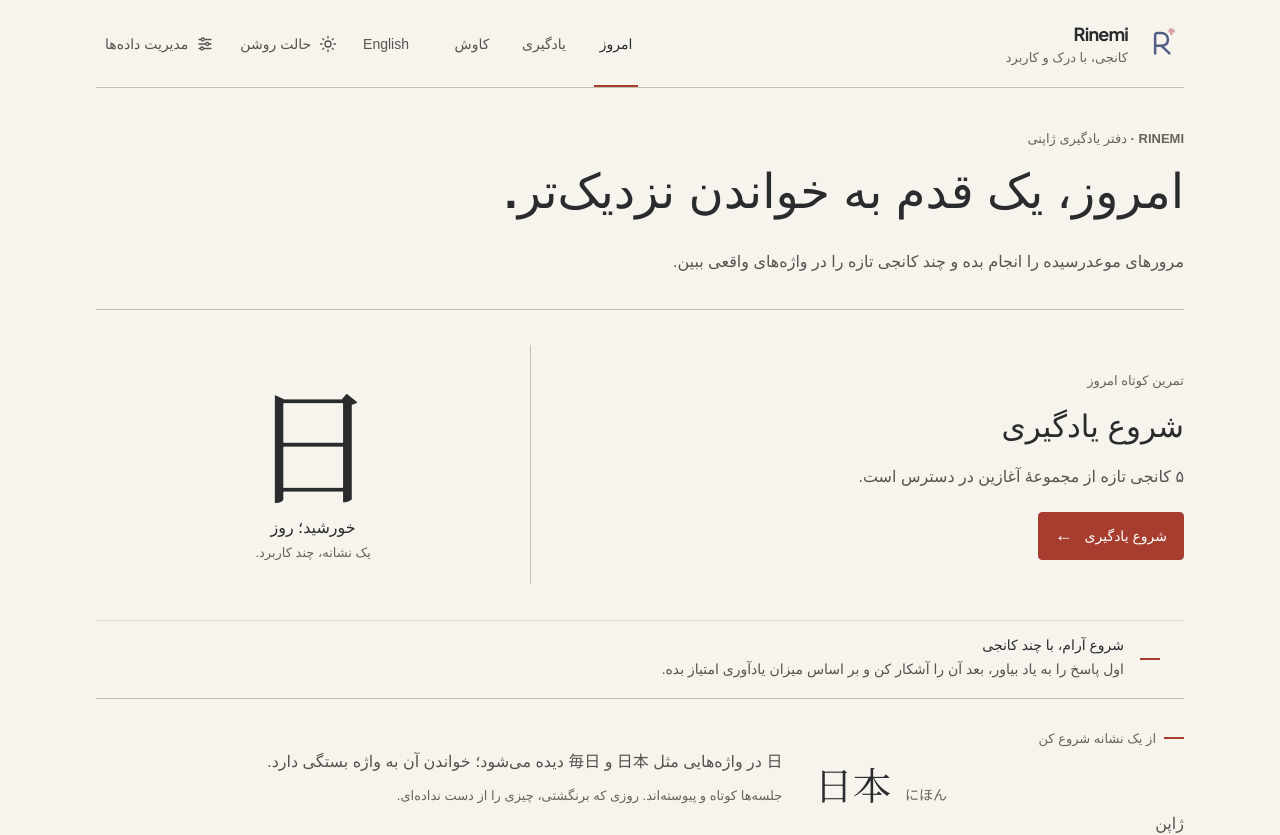
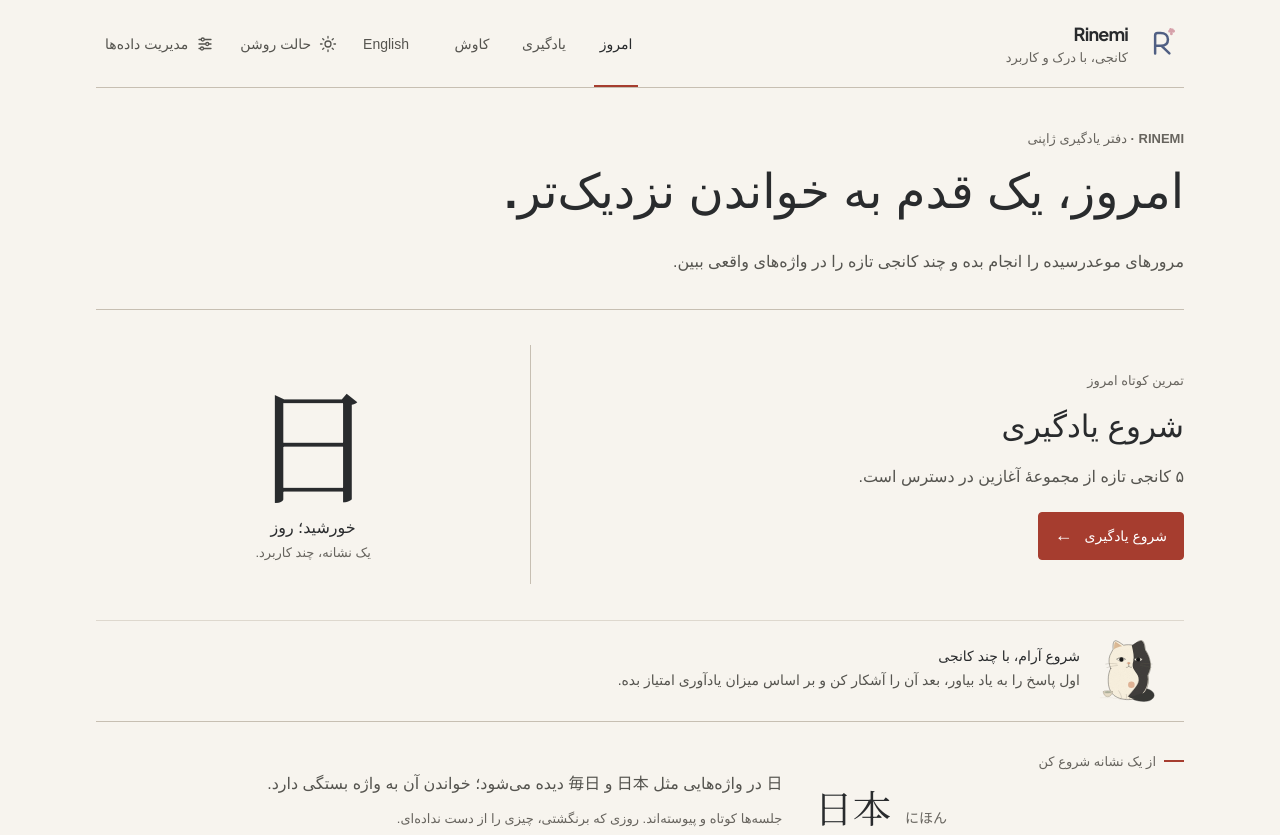
Before and after one commit to ArdKam/Rinemi2, a React (Vite) app: page / in a window 1280 px wide. Shown: the top 835 px of the page. Built offline with nearby package versions, Linux system fonts and the light colour scheme; a small style sheet from the web is missing; what ts-fsrs would draw is missing.

Commit message:
fix: show mascot in first-session guidance

```diff
--- a/src/App.tsx
+++ b/src/App.tsx
@@ -17,7 +17,7 @@ const BY_CHARACTER = new Map(KANJI.map(item => [item.character, item]));
 const TOPIC_MEMBERS = new Map(TOPICS.map(topic => [topic.id, new Set(topic.characters.trim().split(/\s+/))]));
 const BRAND_MARK_LIGHT = `${import.meta.env.BASE_URL}brand/rinemi-mark.svg`;
 const BRAND_MARK_DARK = `${import.meta.env.BASE_URL}brand/rinemi-mark-dark.svg`;
-const MASCOT_EMPTY_IMAGE = `${import.meta.env.BASE_URL}mascot/rinemi-cat-tea.svg`;
+const MASCOT_IMAGE = `${import.meta.env.BASE_URL}mascot/rinemi-cat-tea.svg`;
 
 const COPY = {
   fa: {
@@ -616,7 +616,7 @@ export default function App() {
             </div>
             <div className="hero-kanji"><span className="hero-kanji-glyph" lang="ja">日</span><span className="hero-kanji-label">{t.sun}</span><span className="hero-kanji-note">{isFa ? "یک نشانه، چند کاربرد." : "One character, several uses."}</span></div>
           </div>
-          {isFirstSession ? <div className="first-session-note"><span className="first-session-mark" aria-hidden="true">一</span><div><strong>{t.firstSessionTitle}</strong><span>{t.firstSessionText}</span></div></div> : <div className="overview-metrics">
+          {isFirstSession ? <div className="first-session-note"><img className="mascot-first-session-illustration" src={MASCOT_IMAGE} alt="" aria-hidden="true" width={64} height={68} decoding="async" /><div><strong>{t.firstSessionTitle}</strong><span>{t.firstSessionText}</span></div></div> : <div className="overview-metrics">
             <div><strong>{fmt(dueCount, language)}</strong><span>{t.due}</span></div>
             <div><strong>{fmt(learnedCount, language)}</strong><span>{t.learned}</span></div>
             <div><strong>{fmt(store.bookmarks.length, language)}</strong><span>{t.saved}</span></div>
@@ -643,7 +643,7 @@ export default function App() {
               <div className="rating-area"><p>{t.askRating}</p><div className="rating-grid" dir="ltr">{(["Again", "Hard", "Good", "Easy"] as const).map((rating, index) => <button key={rating} className={"rating-button rating-" + rating.toLowerCase()} type="button" disabled={rateBusy} onClick={() => applyRating(rating)} title={RATING_HINTS[language][rating]} aria-label={t[rating] + " — " + RATING_HINTS[language][rating]}><strong>{t[rating]}</strong><small>{index + 1}</small></button>)}</div></div>
             </div> : <div className="reveal-area"><button className="button-primary reveal-button" type="button" onClick={() => setRevealed(true)}>{t.reveal}<span aria-hidden="true">↵</span></button><span className="keyboard-hint">Space</span></div>}
           </article>
-        </> : queue.length > 0 && sessionRated > 0 ? <section className="session-complete"><span className="completion-mark" aria-hidden="true">✓</span><p className="eyebrow">{t.recall}</p><h1>{t.complete}</h1><p>{t.completeText}</p><div className="completion-total"><strong>{fmt(sessionRated, language)}</strong><span>{t.progress}</span></div><button className="button-primary" type="button" onClick={() => { setPage("today"); setNow(new Date()); }}>{t.back}<span aria-hidden="true">←</span></button></section> : <section className="session-complete session-empty"><img className="mascot-empty-illustration" src={MASCOT_EMPTY_IMAGE} alt="" aria-hidden="true" width={170} height={180} decoding="async" /><h1>{t.empty}</h1><p>{t.emptyHelp}</p><button className="button-primary" type="button" onClick={() => setPage("explore")}>{t.browse}<span aria-hidden="true">←</span></button></section>}
+        </> : queue.length > 0 && sessionRated > 0 ? <section className="session-complete"><span className="completion-mark" aria-hidden="true">✓</span><p className="eyebrow">{t.recall}</p><h1>{t.complete}</h1><p>{t.completeText}</p><div className="completion-total"><strong>{fmt(sessionRated, language)}</strong><span>{t.progress}</span></div><button className="button-primary" type="button" onClick={() => { setPage("today"); setNow(new Date()); }}>{t.back}<span aria-hidden="true">←</span></button></section> : <section className="session-complete session-empty"><img className="mascot-empty-illustration" src={MASCOT_IMAGE} alt="" aria-hidden="true" width={170} height={180} decoding="async" /><h1>{t.empty}</h1><p>{t.emptyHelp}</p><button className="button-primary" type="button" onClick={() => setPage("explore")}>{t.browse}<span aria-hidden="true">←</span></button></section>}
       </section>}
 
       {page === "explore" && <section className="explore-page" aria-labelledby="explore-title">
```
